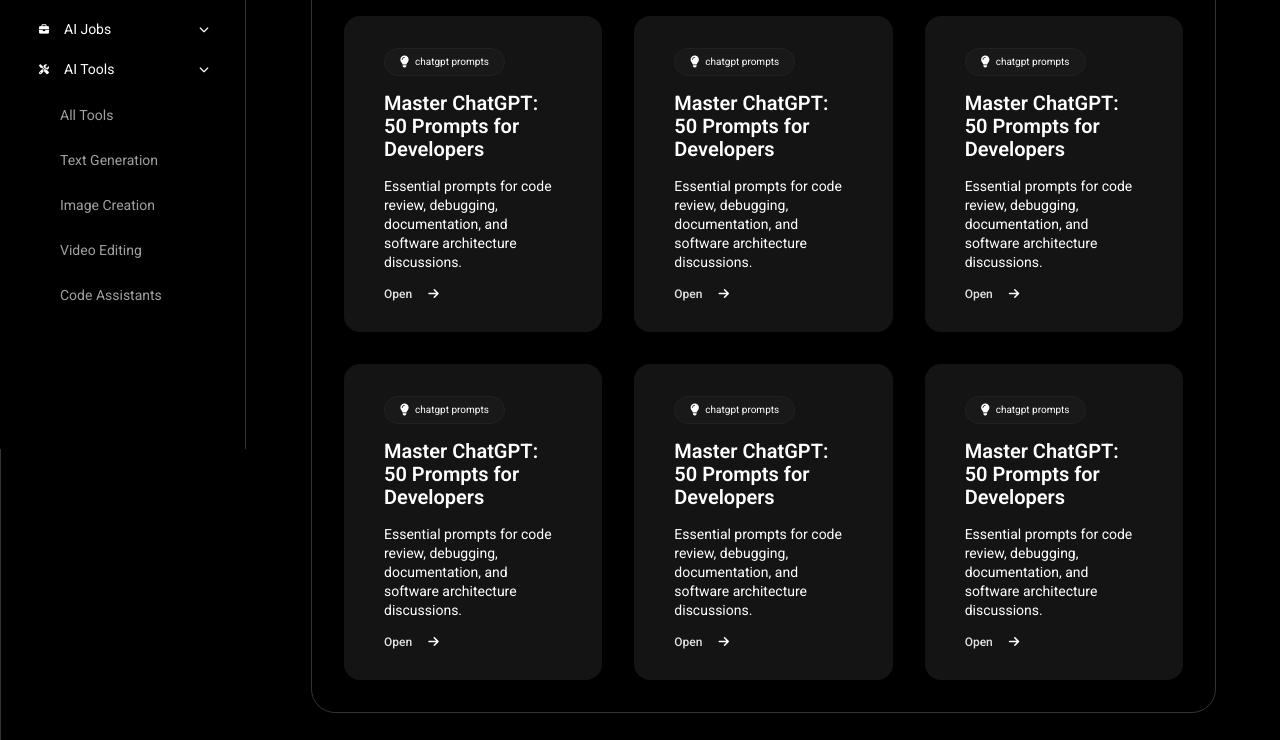
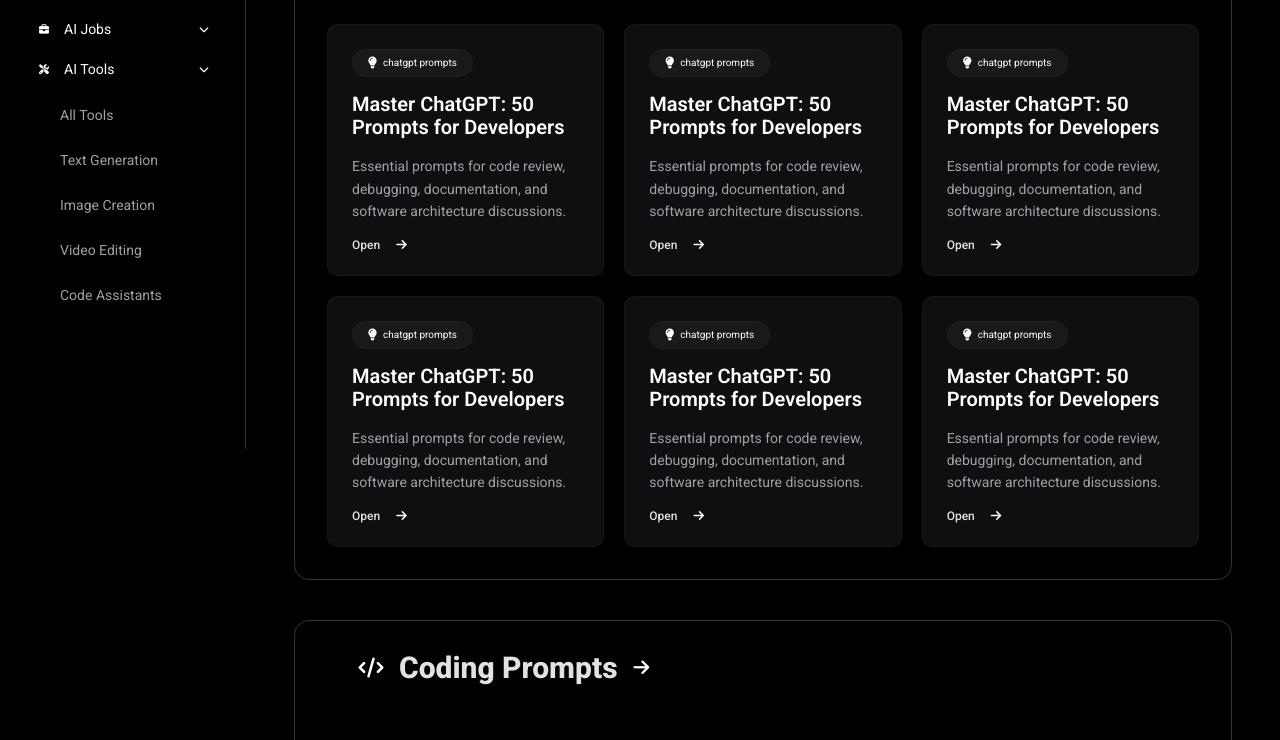
Before and after one commit to nurmandev/ai-surface, a website: page ai-prompts.html in a window 1280 px wide. Shown: the part 351-1091 px from the top of the page. Drawn offline with Linux system fonts and the light colour scheme.

Commit message:
update ai-prompts.html

```diff
--- a/ai-prompts.css
+++ b/ai-prompts.css
@@ -1,24 +1,35 @@
 /* AI Prompts Page Styles */
 
+.vertical-divider {
+  position: fixed;
+  left: 246px;
+  top: 208px;
+  bottom: 0;
+  width: 1px;
+  background: rgba(201, 201, 201, 0.25);
+  z-index: 1;
+}
+
 .main-wrapper {
-  flex: 1;
-  background: #000;
-  position: relative;
-  border-left: 1px solid rgba(201, 201, 201, 0.25);
+  max-width: 100%;
+  margin: 0;
+  padding: 0;
+  padding-left: 246px;
+  margin-top: 32px;
 }
 
 .prompt-sections-container {
-  padding: 3rem 2rem;
+  padding: 2rem 3rem;
   max-width: 100%;
 }
 
 .prompt-section {
   display: flex;
   flex-direction: column;
-  gap: 2rem;
-  margin-bottom: 3rem;
+  gap: 1.5rem;
+  margin-bottom: 2.5rem;
   border: 1px solid rgba(201, 201, 201, 0.25);
-  border-radius: 24px;
+  border-radius: 15px;
   padding: 2rem;
 }
 
@@ -84,18 +95,19 @@
 .prompt-cards {
   display: grid;
   grid-template-columns: repeat(3, 1fr);
-  gap: 2rem;
+  gap: 1.25rem;
 }
 
 .prompt-card {
   display: flex;
   flex-direction: column;
   gap: 1rem;
-  padding: 2rem 2.5rem;
-  border-radius: 16px;
-  background: #141414;
+  padding: 1.5rem;
+  border-radius: 10px;
+  background: #0f0f0f;
   transition: all 0.2s;
-  min-height: 220px;
+  min-height: 200px;
+  border: 1px solid rgba(255, 255, 255, 0.03);
 }
 
 .prompt-card:hover {
@@ -137,11 +149,11 @@
 }
 
 .prompt-card-desc {
-  color: #fff;
+  color: #9ca3af;
   font-family: "Roboto", sans-serif;
   font-size: 14px;
   font-weight: 400;
-  line-height: 19px;
+  line-height: 1.6;
   margin: 0;
 }
 
```
Also changed, not shown: ai-tools.html (+1 -1 lines).
